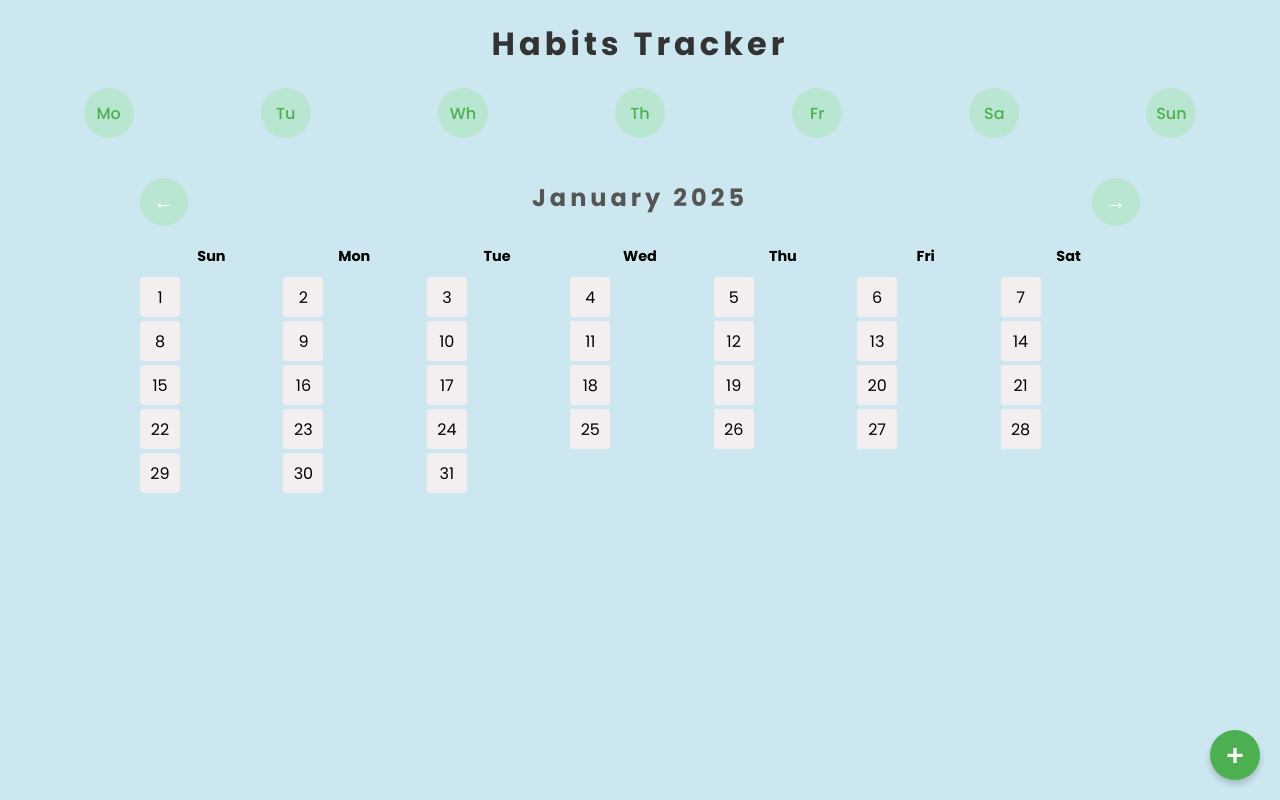
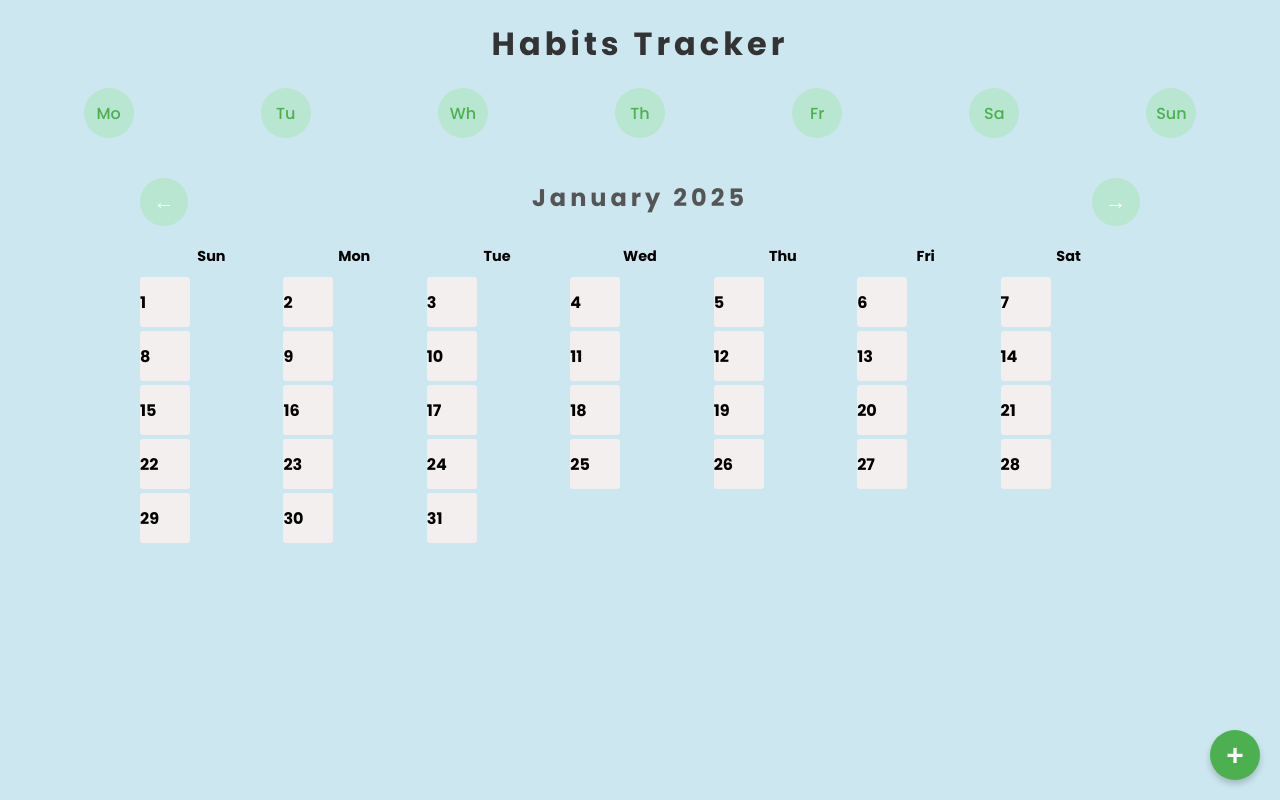
Before and after one commit to Gixyie/habitsapp, a React (Vite) app: page / in a window 1280 px wide. Built offline with nearby package versions, Linux system fonts and the light colour scheme.

Commit message:
attività calendario

```diff
--- a/src/components/app/Calendar.css
+++ b/src/components/app/Calendar.css
@@ -27,6 +27,7 @@
     font-size: 0.9rem;
  }
   .calendar-grid {
+
     display: grid;
     grid-template-columns: repeat(7, 1fr);
     gap: 4px;
@@ -34,9 +35,10 @@
 
 
   .day-box {
+
     display: flex;
-    width: 40px;
-    height: 40px;
+    width: 50px;
+    height: 50px;
     background-color: #f3efef;
     border-radius: 3px;
     cursor: pointer;
@@ -63,3 +65,26 @@
   .day-box.completed {
     background-color: #76c7c0; /* Colore verde per progresso completato */
   }
+
+  .day-box.completed {
+    background-color: #c8e6c9; /* Verde chiaro */
+    border: 2px solid #4caf50;
+  }
+  .habit-details {
+    display: flex;
+    flex-direction: column;  /* Imposta la disposizione in colonna */
+  align-items: flex-start; /* Allinea gli elementi a sinistra */
+  padding: 0;
+  margin: 0;
+  text-align: center;  /* Allinea il testo al centro */
+  width: 100%;  /* Assicura che occupi tutta la larghezza disponibile */
+}
+
+  .habit-name {
+    font-size: 0.6rem;  /* Aumenta la dimensione del testo per visibilità */
+    color: #555;
+    list-style: none;  /* Rimuove i puntini */
+    margin: 0.3px 0;  /* Aggiunge un po' di margine tra gli elementi */
+    text-align: center; /* Centra il testo */
+    width: 100%;  /* Occupare tutta la larghezza del contenitore */
+  }
--- a/src/components/app/Calendar.jsx
+++ b/src/components/app/Calendar.jsx
@@ -1,39 +1,40 @@
 import React, { useState, useEffect } from 'react';
 import './Calendar.css';
 
-const Calendar = ({ activityName }) => {
-     // Stati per mese, anno e progressi
+const Calendar = ({ selectedHabit, habits, calendarActivities, setCalendarActivities }) => {
+  // Stati per mese e anno
   const [currentMonth, setCurrentMonth] = useState(new Date().getMonth());
   const [currentYear, setCurrentYear] = useState(new Date().getFullYear());
-  // Stato per i progressi (matrice settimane x giorni)
-  const [progress, setProgress] = useState(
-    JSON.parse(localStorage.getItem(`${activityName}-calendarProgress`)) || {}
-);
 
-// Calcola il numero di giorni nel mese corrente
-const daysInMonth = new Date(currentYear, currentMonth + 1, 0).getDate();
+  // Calcola il numero di giorni nel mese corrente
+  const daysInMonth = new Date(currentYear, currentMonth + 1, 0).getDate();
 
+  // Array dinamico per i giorni del mese
+  const daysArray = Array.from({ length: daysInMonth }, (_, i) => i + 1);
 
- // Array dinamico per i giorni del mese
- const daysArray = Array.from({ length: daysInMonth }, (_, i) => i + 1);
+  // Funzione per aggiungere un'attività a un giorno specifico
+  const toggleDay = (day) => {
+    if (!selectedHabit) {
+      alert('Seleziona un’attività prima di aggiungerla al calendario!');
+      return;
+    }
 
+    const key = `${currentYear}-${currentMonth}`;
+    const newActivities = { ...calendarActivities };
 
-  // Aggiorna il localStorage quando il progresso cambia
-  useEffect(() => {
-    localStorage.setItem(`${activityName}-calendarProgress`, JSON.stringify(progress));
-}, [progress, activityName]);
+    // Inizializza il mese e il giorno, se non esistono
+    newActivities[key] = newActivities[key] || {};
+    newActivities[key][day] = newActivities[key][day] || [];
 
-// Funzione per aggiornare il progresso di un giorno specifico
-  const toggleDay = (day) => {
-    const key = `${currentYear}-${currentMonth}`;
-    const newProgress = { ...progress };
-    newProgress[key] = newProgress[key] || {};
-    newProgress[key][day] = newProgress[key][day] === 1 ? 0 : 1;
-    setProgress(newProgress);
+    // Aggiungi o rimuovi l'attività selezionata
+    if (newActivities[key][day].includes(selectedHabit)) {
+      newActivities[key][day] = newActivities[key][day].filter((habit) => habit !== selectedHabit);
+    } else {
+      newActivities[key][day].push(selectedHabit);
+    }
+
+    setCalendarActivities(newActivities);
   };
- // Giorni della settimana
- const daysOfWeek = ['Sun', 'Mon', 'Tue', 'Wed', 'Thu', 'Fri', 'Sat'];
-
 
   // Funzioni per navigare tra i mesi
   const goToPreviousMonth = () => {
@@ -46,33 +47,66 @@ const daysInMonth = new Date(currentYear, currentMonth + 1, 0).getDate();
     if (currentMonth === 11) setCurrentYear((prev) => prev + 1);
   };
 
- return (
+  // Giorni della settimana
+  const daysOfWeek = ['Sun', 'Mon', 'Tue', 'Wed', 'Thu', 'Fri', 'Sat'];
+
+
+   // Evidenzia la casella se ci sono attività
+   const dayClasses = (day) => {
+    const key = `${currentYear}-${currentMonth}`;
+    const dayActivities = calendarActivities[key]?.[day] || [];
+    return dayActivities.length > 0 ? 'day-box completed' : 'day-box';
+  };
+
+  return (
     <div className="calendar">
       <div className="navbar">
         {/* Navigazione tra mesi */}
         <button onClick={goToPreviousMonth}>←</button>
         <h2>
-          {new Date(currentYear, currentMonth).toLocaleString('default', { month: 'long' })} {currentYear}
+          {new Date(currentYear, currentMonth).toLocaleString('default', { month: 'long' })}{' '}
+          {currentYear}
         </h2>
         <button onClick={goToNextMonth}>→</button>
       </div>
-       {/* Giorni della settimana */}
+
+      {/* Giorni della settimana */}
       <div className="days-of-week">
         {daysOfWeek.map((day, index) => (
-          <div key={index} className="day-name">{day}</div>
-         ))}
-         </div>
-          {/* Griglia del calendario */}
-          <div className="calendar-grid">
-        {daysArray.map((day) => (
-          <div
-            key={day}
-            className={`day-box ${progress[`${currentYear}-${currentMonth}`]?.[day] === 1 ? 'completed' : ''}`}
-            onClick={() => toggleDay(day)}
-          >
+          <div key={index} className="day-name">
             {day}
           </div>
         ))}
+      </div>
+
+      {/* Griglia del calendario */}
+      <div className="calendar-grid">
+        {daysArray.map((day) => {
+          const key = `${currentYear}-${currentMonth}`;
+          const dayActivities = calendarActivities[key]?.[day] || [];
+
+          return (
+            <div
+              key={day}
+              className={`day-box ${dayActivities.length > 0 ? 'completed' : ''}`}
+              onClick={() => toggleDay(day)}
+            >
+              <strong>{day}</strong>
+              <ul className = 'habit-details'>
+                {dayActivities.map((habitId) => {
+                  const habit = habits.find((h) => h.id === habitId);
+                  return (
+                    <li key={habitId} className="habit-name">
+                      {habit?.name || 'Attività sconosciuta'}
+                    </li>
+
+                  );
+                })}
+              </ul>
+            </div>
+
+          );
+        })}
       </div>
     </div>
   );
--- a/src/components/app/HabitsApp.css
+++ b/src/components/app/HabitsApp.css
@@ -219,3 +219,22 @@ margin-top: 20px;
     padding: 8px; /* Riduce lo spazio interno */
   }
 }
+
+.habit-item.selected {
+  border: 2px solid #4caf50; /* Verde evidenziato */
+  background-color: #e8f5e9; /* Colore pastello */
+}
+
+.delete-habit-button {
+
+  background-color: transparent;
+  border: none;
+  color: red;
+  cursor: pointer;
+  font-size: 16px;
+  margin-left: auto;
+}
+
+.delete-habit-button:hover {
+  color: darkred;
+}
--- a/src/components/app/HabitsApp.jsx
+++ b/src/components/app/HabitsApp.jsx
@@ -13,6 +13,12 @@ const HabitsApp = () => {
         const savedHabits = localStorage.getItem('habits');
         return savedHabits ? JSON.parse(savedHabits) : [];
       });
+
+        // Stato per la mappatura delle attività al calendario
+  const [calendarActivities, setCalendarActivities] = useState({});
+
+  // Stato per l'abitudine selezionata
+  const [selectedHabit, setSelectedHabit] = useState(null);
 
     const [isModalOpen, setIsModalOpen] = useState(false);
     const [newHabit, setNewHabit] = useState({ name: '', progress: '', icon: '' });
@@ -44,6 +50,35 @@ const HabitsApp = () => {
       closeModal();
     };
 
+    const deleteHabit = (habitId) => {
+      // Rimuovi l'attività dall'elenco
+      const updatedHabits = habits.filter((habit) => habit.id !== habitId);
+      setHabits(updatedHabits);
+      localStorage.setItem('habits', JSON.stringify(updatedHabits));
+
+      // Rimuovi l'attività anche dal calendario
+      const updatedCalendarActivities = { ...calendarActivities };
+      Object.keys(updatedCalendarActivities).forEach((month) => {
+        Object.keys(updatedCalendarActivities[month]).forEach((day) => {
+          updatedCalendarActivities[month][day] = updatedCalendarActivities[month][day].filter(
+            (id) => id !== habitId
+          );
+
+          // Se il giorno non ha più attività, lo rimuoviamo
+          if (updatedCalendarActivities[month][day].length === 0) {
+            delete updatedCalendarActivities[month][day];
+          }
+        });
+
+        // Se il mese non ha più giorni, lo rimuoviamo
+        if (Object.keys(updatedCalendarActivities[month]).length === 0) {
+          delete updatedCalendarActivities[month];
+        }
+      });
+
+      setCalendarActivities(updatedCalendarActivities);
+    };
+
     useEffect(() => {
         // Sincronizza il localStorage ogni volta che cambia la lista delle abitudini
         localStorage.setItem('habits', JSON.stringify(habits));
@@ -62,12 +97,25 @@ const HabitsApp = () => {
     </div>
     <div className="habit-list">
         {habits.map((habit) => (
-          <div key={habit.id} className="habit-item">
+          <div
+            key={habit.id}
+            className={`habit-item ${selectedHabit === habit.id ? 'selected' : ''}`}
+            onClick={() => setSelectedHabit(habit.id)} // Seleziona l'attività
+          >
             <div className="habit-icon">{habit.icon}</div>
             <div className="habit-details">
               <h2>{habit.name}</h2>
               <p>{habit.progress}</p>
             </div>
+            <button
+              className="delete-habit-button"
+              onClick={(e) => {
+                e.stopPropagation(); // Evita di selezionare l'attività durante l'eliminazione
+                deleteHabit(habit.id);
+              }}
+            >
+              ❌
+            </button>
           </div>
         ))}
       </div>
@@ -96,7 +144,12 @@ const HabitsApp = () => {
           </div>
         </div>
     )}
-    <Calendar />
+     <Calendar
+        selectedHabit={selectedHabit} // Passa l'attività selezionata
+        habits={habits}
+        calendarActivities={calendarActivities}
+        setCalendarActivities={setCalendarActivities}
+      />
     </div>
   );
 };
```
